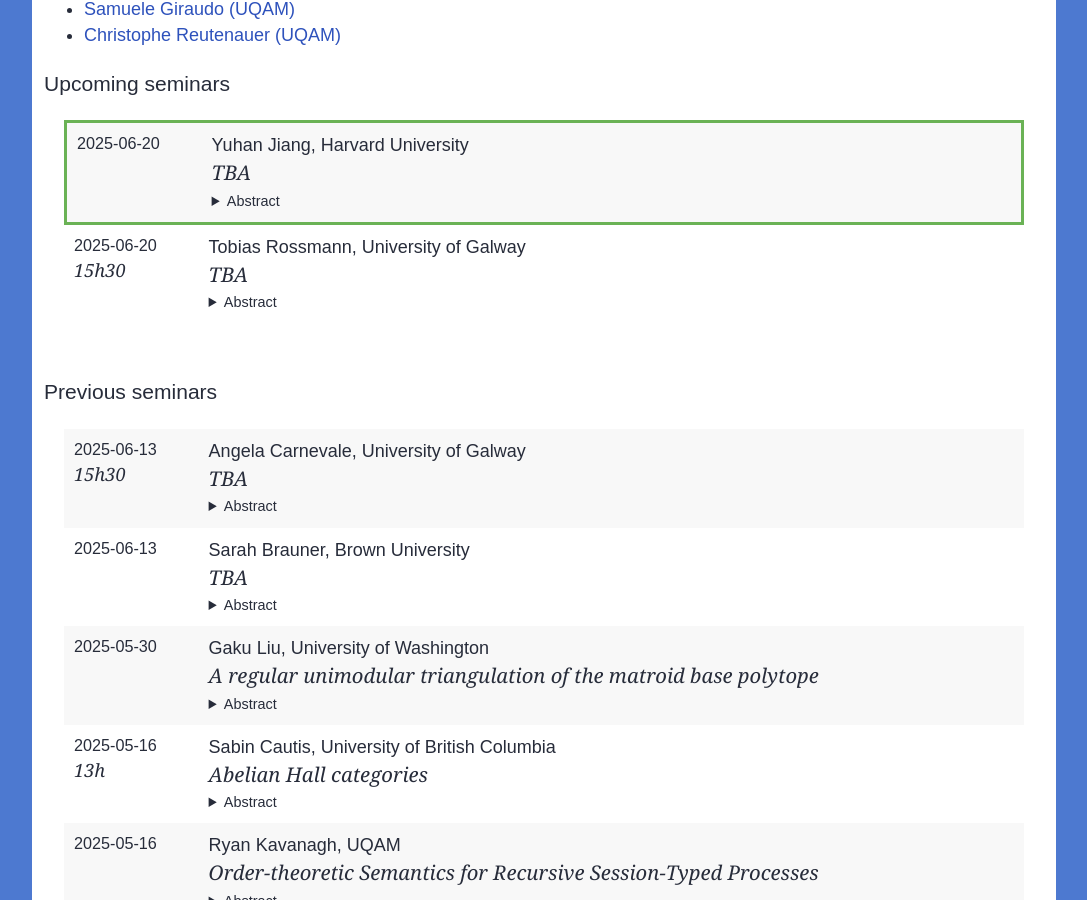
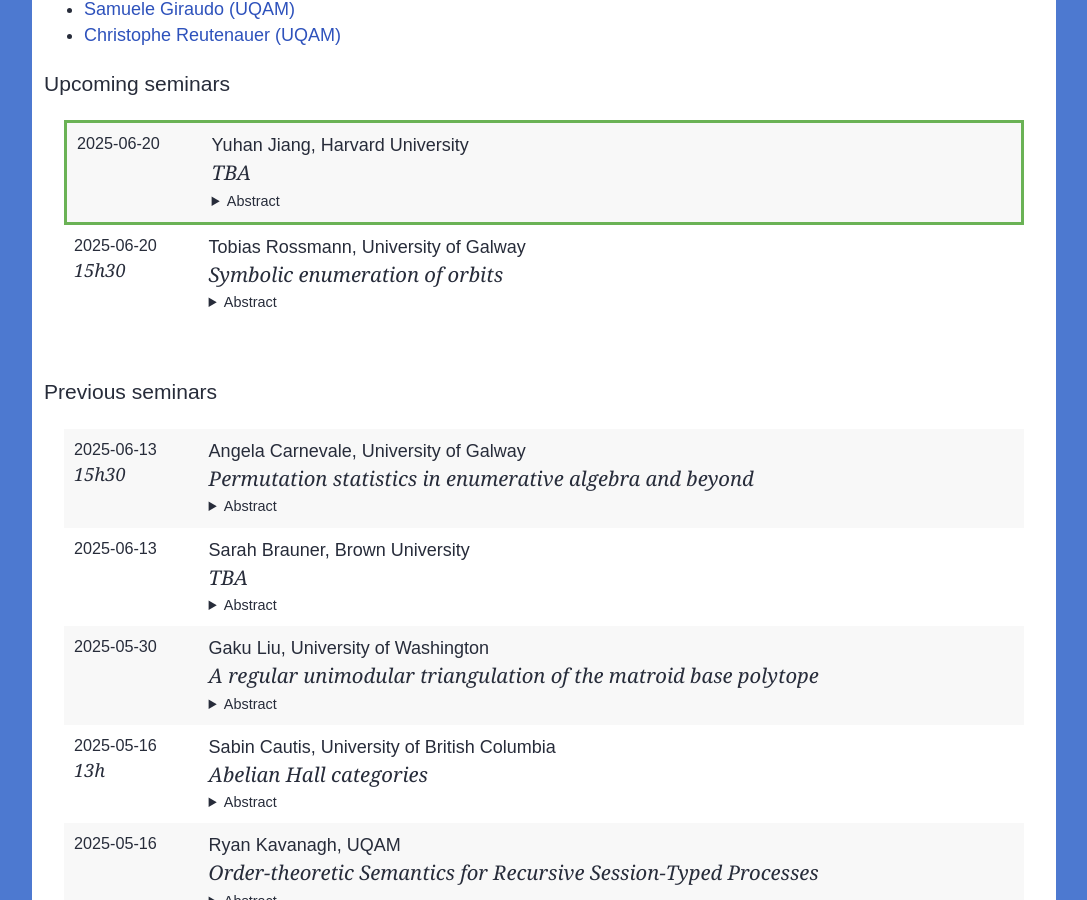
Before and after one commit to lacim-uqam/lacim-uqam.github.io, a Jekyll site: the page built from en/seminar.md, in a window 1280 px wide and 900 px high, scrolled down 739 px. Shown: the whole window, without its empty margins (96-1183 px from the left). Built offline with Jekyll 4.4.1, drawn with Linux system fonts in a browser that asks for light colours; formulas are drawn with MathJax 3; our own code applies the rules of GitHub Pages for plain Markdown files; some of the changed lines change nothing that is shown.

Commit message:
Update lacim-seminar.yml

```diff
--- a/_data/lacim-seminar.yml
+++ b/_data/lacim-seminar.yml
@@ -1,11 +1,17 @@
 - speaker: Tobias Rossmann
   affiliation: University of Galway
   title: >
-    TBA
+    Symbolic enumeration of orbits
   date: 2025-06-20
   time: 15h30
   abstract: >
-    TBA
+    In this talk, I will provide an overview of recent work on generating
+    functions enumerating linear orbits and conjugacy classes of unipotent
+    groups. We will study these generating functions by means of their
+    linearised siblings, so-called "ask zeta functions", obtained by averaging
+    over sizes of kernels in collections of matrices. The study of the latter
+    functions involves a (sometimes surprising!) blend of techniques from
+    algebra, combinatorics, and geometry.
 
 - speaker: Yuhan Jiang
   affiliation: Harvard University
@@ -18,11 +24,22 @@
 - speaker: Angela Carnevale
   affiliation: University of Galway
   title: >
-    TBA
+    Permutation statistics in enumerative algebra and beyond
   date: 2025-06-13
   time: 15h30
   abstract: >
-    TBA
+    The study of permutation statistics is a classical theme in algebraic and
+    enumerative combinatorics. These combinatorial functions recently found
+    several applications in asymptotic and enumerative algebra. In this lecture
+    I will give an overview of applications of permutation statistics in this
+    context. I will start by recalling some classical results, with pointers to
+    recent applications in the world of zeta functions in algebra. I will then
+    discuss a few extended examples of permutation statistics in the context of
+    Coxeter and Weyl groups, and certain complex reflection groups.
+
+    These permutation statistics arose from or have applications to describing
+    (numerators of) rational functions associated with various types of zeta
+    functions, as well as to the enumeration of matrices over finite fields.
 
 - speaker: Sarah Brauner
   affiliation: Brown University
```
